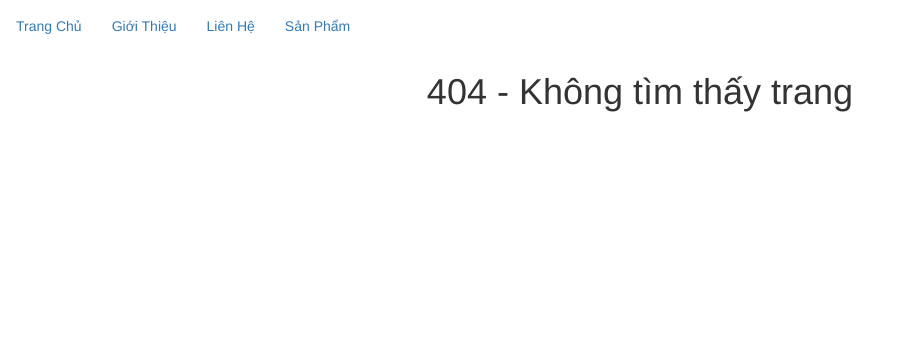
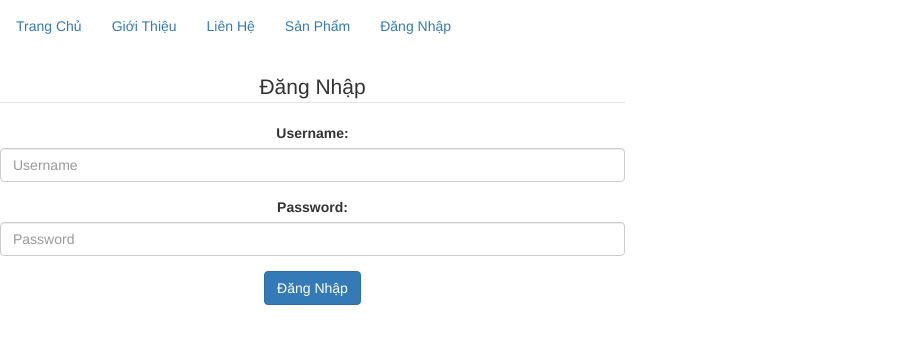
Before and after one commit to minhduc3701/Router, a React (Create React App) app: page /login in a window 1280 px wide. Before the commit this address had no page. Shown: the top 344 px of the page, without its empty margins (0-914 px from the left). Built offline with nearby package versions, Linux system fonts and the light colour scheme.

Commit message:
Redirect-location

```diff
--- /dev/null
+++ b/src/components/Login.js
@@ -0,0 +1,92 @@
+import React from "react";
+import { Redirect } from "react-router-dom";
+
+class Login extends React.Component {
+  constructor(props) {
+    super(props);
+    this.state = {
+      txtUsername: "",
+      txtPassword: ""
+    };
+  }
+
+  onChange = event => {
+    let target = event.target;
+    let name = target.name;
+    let value = target.type === "checkbox" ? target.checked : target.value;
+    this.setState({
+      [name]: value
+    });
+  };
+
+  onLogin = event => {
+    event.preventDefault();
+    let { txtPassword, txtUsername } = this.state;
+    if (txtPassword === "admin" && txtUsername === "admin") {
+      localStorage.setItem(
+        "user",
+        JSON.stringify({
+          username: txtUsername,
+          password: txtPassword
+        })
+      );
+    }
+  };
+
+  render() {
+    let { txtPassword, txtUsername } = this.state;
+    let loggedInUser = localStorage.getItem("user");
+    if (loggedInUser !== null) {
+      let { location } = this.props;
+      return (
+        <Redirect
+          to={{
+            pathname: "/products",
+            state: {
+              from: location
+            }
+          }}
+        />
+      );
+    }
+
+    return (
+      <div className="row">
+        <div className="col-xs-6 col-sm-6 col-md-6 col-lg-6">
+          <form onSubmit={this.onLogin}>
+            <legend>Đăng Nhập</legend>
+
+            <div className="form-group">
+              <label>Username: </label>
+              <input
+                name="txtUsername"
+                type="text"
+                className="form-control"
+                placeholder="Username"
+                onChange={this.onChange}
+                value={txtUsername}
+              ></input>
+            </div>
+            <div className="form-group">
+              <label>Password: </label>
+              <input
+                name="txtPassword"
+                type="password"
+                className="form-control"
+                placeholder="Password"
+                onChange={this.onChange}
+                value={txtPassword}
+              ></input>
+            </div>
+
+            <button type="submit" className="btn btn-primary">
+              Đăng Nhập
+            </button>
+          </form>
+        </div>
+      </div>
+    );
+  }
+}
+
+export default Login;
--- a/src/components/Menu.js
+++ b/src/components/Menu.js
@@ -20,6 +20,11 @@
   {
     name: "Sản Phẩm",
     to: "/products",
+    exact: false
+  },
+  {
+    name: "Đăng Nhập",
+    to: "/login",
     exact: false
   }
 ];
--- a/src/components/Products.js
+++ b/src/components/Products.js
@@ -37,6 +37,10 @@
         </NavLink>
       );
     });
+
+    let { location } = this.props;
+    console.log(location);
+
     return (
       <div className="container">
         <h1>Danh Sách Sản Phẩm</h1>
--- a/src/routes.js
+++ b/src/routes.js
@@ -4,6 +4,7 @@
 import Products from "./components/Products";
 import Contact from "./components/Contact";
 import NotFound from "./components/NotFound";
+import Login from "./components/Login";
 
 const routes = [
   {
@@ -24,7 +25,14 @@
   {
     path: "/products",
     exact: false,
-    main: ({ match }) => <Products match={match}></Products>
+    main: ({ match, location }) => (
+      <Products match={match} location={location}></Products>
+    )
+  },
+  {
+    path: "/login",
+    exact: false,
+    main: ({ location }) => <Login location={location}></Login>
   },
   {
     //default
```
